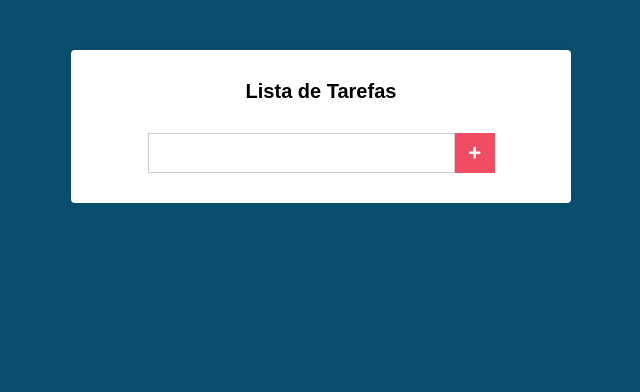
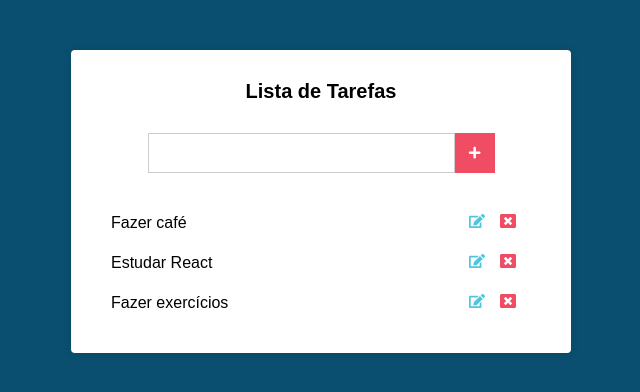
Before and after one commit to vzago/ToDo_List, a React (Create React App) app: page / in a window 1280 px wide. Shown: the top 392 px of the page, without its empty margins (319-959 px from the left). Built offline with nearby package versions, Linux system fonts and the light colour scheme.

Commit message:
Estilizando as tarefas

```diff
--- a/src/components/Main.css
+++ b/src/components/Main.css
@@ -37,3 +37,40 @@
   align-items: center;
   justify-content: center;
 }
+
+.tarefas {
+  margin-top: 30px;
+}
+
+.tarefas li {
+  display: flex;
+  align-items: center;
+  justify-content: space-between;
+  padding: 10px;
+  transition: all 600ms;
+}
+
+.tarefas li:hover {
+  background: #51c5de;
+}
+
+.tarefas li .edit {
+  margin-right: 15px;
+  color: #51c5de;
+}
+
+.tarefas li .delete {
+  margin-right: 15px;
+  color: #f04c64;
+}
+
+.tarefas li:hover .edit,
+.tarefas li:hover .delete {
+  color: black;
+}
+
+.tarefas li .edit,
+.tarefas li .delete {
+  cursor: pointer;
+  transition: all 600ms;
+}
--- a/src/components/Main.js
+++ b/src/components/Main.js
@@ -2,12 +2,15 @@
 import './Main.css';
 
 //Form
+import { FaPlus } from 'react-icons/fa';
 
-import { FaPlus } from 'react-icons/fa';
+//Tarefas
+import { FaEdit, FaWindowClose } from 'react-icons/fa';
 
 export default class Main extends Component {
   state = {
     novaTarefa: '',
+    tarefas: ['Fazer café', 'Estudar React', 'Fazer exercícios'],
   };
 
   handleChange = (e) => {
@@ -17,7 +20,7 @@
   };
 
   render() {
-    const { novaTarefa } = this.state;
+    const { novaTarefa, tarefas } = this.state;
 
     return (
       <div className="main">
@@ -29,6 +32,18 @@
             <FaPlus />
           </button>
         </form>
+
+        <ul className="tarefas">
+          {tarefas.map((tarefa) => (
+            <li key={tarefa}>
+              {tarefa}
+              <div>
+                <FaEdit className="edit" />
+                <FaWindowClose className="delete" />
+              </div>
+            </li>
+          ))}
+        </ul>
       </div>
     );
   }
```
